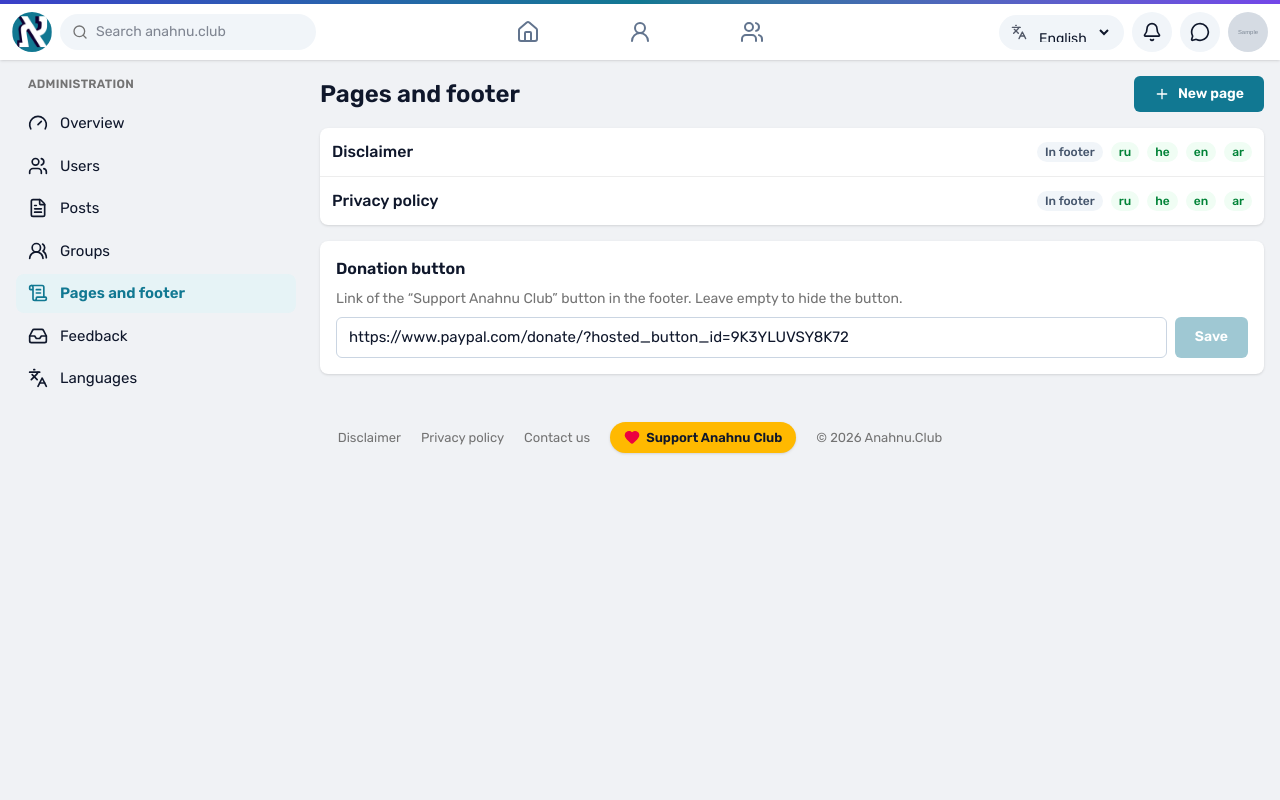
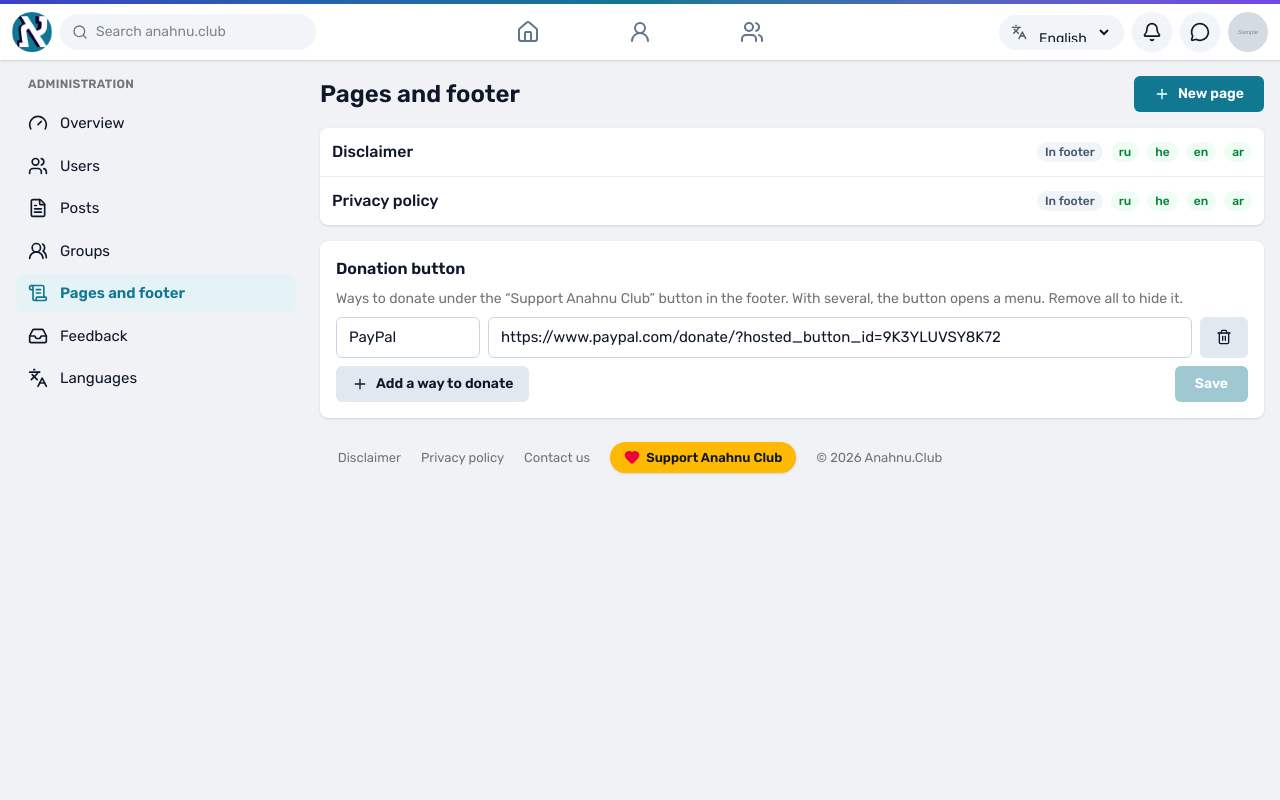
Before and after one commit to nvr1965/anahnuclub, a Laravel app: page /admin/pages in a window 1280 px wide. Run offline with Laravel 12, Linux system fonts and the light colour scheme; a user stored in the database is signed in; data comes from the database, SQL or seed files in the repository; tables that the repository leaves empty hold one stand-in row (values such as "Sample post"); grey boxes marked "Sample" are stand-in pictures; data that the repository does not hold is empty; style sheets or scripts are compiled from the project's sources; some libraries are stand-ins or nearby versions; some web fonts are replaced.

Commit message:
Let the donation button offer several ways to give
Admins keep a list of donation links; with more than one, the footer
button opens a menu. An earlier single link moves into the list.

Co-Authored-By: Claude Opus 5.5 (1M context) <noreply@anthropic.com>
Claude-Session: https://claude.ai/code/session_0191ur3rjF8ybLoKx9TDwXEq

```diff
--- a/app/Http/Controllers/Admin/PageController.php
+++ b/app/Http/Controllers/Admin/PageController.php
@@ -39,7 +39,7 @@ class PageController extends AdminController
                 'published' => $edit->published,
                 'sort' => $edit->sort ?? 0,
             ] : null,
-            'donate_url' => Setting::get('donate_url'),
+            'donate_links' => Setting::donateLinks(),
             'can_translate' => app(Translator::class)->name() !== 'null',
         ]);
     }
@@ -76,8 +76,13 @@ class PageController extends AdminController
 
     public function settings(Request $request): RedirectResponse
     {
-        $data = $request->validate(['donate_url' => ['nullable', 'url:https,http', 'max:500']]);
-        Setting::put('donate_url', $data['donate_url'] ?: '');
+        $data = $request->validate([
+            'donate_links' => ['present', 'array', 'max:10'],
+            'donate_links.*.label' => ['required', 'string', 'max:40'],
+            'donate_links.*.url' => ['required', 'url:https,http', 'max:500'],
+        ]);
+        $links = array_map(fn ($l) => ['label' => trim($l['label']), 'url' => trim($l['url'])], $data['donate_links']);
+        Setting::put('donate_links', json_encode(array_values($links), JSON_UNESCAPED_UNICODE | JSON_UNESCAPED_SLASHES));
 
         return back();
     }
--- a/app/Http/Middleware/HandleInertiaRequests.php
+++ b/app/Http/Middleware/HandleInertiaRequests.php
@@ -53,7 +53,7 @@ class HandleInertiaRequests extends Middleware
             'footer' => fn () => [
                 'pages' => Page::query()->where('published', true)->where('in_footer', true)->orderBy('sort')->orderBy('id')->get()
                     ->map(fn (Page $p) => ['slug' => $p->slug, 'title' => $p->in($locale)['title']])->values(),
-                'donate_url' => Setting::get('donate_url'),
+                'donate' => Setting::donateLinks(),
             ],
             'auth' => [
                 'user' => $request->user(),
--- a/app/Models/Setting.php
+++ b/app/Models/Setting.php
@@ -18,7 +18,7 @@ class Setting extends Model
 
     public const DEFAULTS = [
         // The PayPal button of the old site.
-        'donate_url' => 'https://www.paypal.com/donate/?hosted_button_id=9K3YLUVSY8K72',
+        'donate_links' => '[{"label":"PayPal","url":"https://www.paypal.com/donate/?hosted_button_id=9K3YLUVSY8K72"}]',
     ];
 
     public static function get(string $key): ?string
@@ -28,6 +28,12 @@ class Setting extends Model
         return array_key_exists($key, $all) ? $all[$key] : (self::DEFAULTS[$key] ?? null);
     }
 
+    /** Ways to donate shown under the footer button. @return list<array{label: string, url: string}> */
+    public static function donateLinks(): array
+    {
+        return array_values(json_decode(static::get('donate_links') ?? '[]', true) ?: []);
+    }
+
     public static function put(string $key, ?string $value): void
     {
         static::updateOrCreate(['key' => $key], ['value' => $value]);
--- a/lang/ar.json
+++ b/lang/ar.json
@@ -28,6 +28,7 @@
     "Active now": "متصل الآن",
     "Add a caption…": "أضف تعليقًا…",
     "Add a language": "إضافة لغة",
+    "Add a way to donate": "إضافة طريقة تبرع",
     "Add friend": "إضافة صديق",
     "Add language": "إضافة اللغة",
     "Add photos": "إضافة صور",
@@ -148,7 +149,6 @@
     "Like": "أعجبني",
     "Link copied": "تم النسخ",
     "Link in the footer": "رابط في تذييل الموقع",
-    "Link of the “Support Anahnu Club” button in the footer. Leave empty to hide the button.": "رابط زر «ادعم نادي أنحنو» في تذييل الموقع. اتركه فارغًا لإخفاء الزر.",
     "Log in": "تسجيل الدخول",
     "Log in to your account": "الدخول إلى حسابك",
     "Log out": "تسجيل الخروج",
@@ -279,6 +279,7 @@
     "Videos of :name": "فيديوهات :name",
     "View": "عرض",
     "Warning": "تحذير",
+    "Ways to donate under the “Support Anahnu Club” button in the footer. With several, the button opens a menu. Remove all to hide it.": "طرق التبرع خلف زر «ادعم نادي أنحنو» في تذييل الموقع. إذا كانت أكثر من طريقة، يفتح الزر قائمة. احذفها كلها لإخفاء الزر.",
     "Website": "الموقع",
     "What's on your mind, :name?": "بماذا تفكر يا :name؟",
     "Write a comment…": "اكتب تعليقاً…",
--- a/lang/en.json
+++ b/lang/en.json
@@ -28,6 +28,7 @@
     "Active now": "Active now",
     "Add a caption…": "Add a caption…",
     "Add a language": "Add a language",
+    "Add a way to donate": "Add a way to donate",
     "Add friend": "Add friend",
     "Add language": "Add language",
     "Add photos": "Add photos",
@@ -148,7 +149,6 @@
     "Like": "Like",
     "Link copied": "Link copied",
     "Link in the footer": "Link in the footer",
-    "Link of the “Support Anahnu Club” button in the footer. Leave empty to hide the button.": "Link of the “Support Anahnu Club” button in the footer. Leave empty to hide the button.",
     "Log in": "Log in",
     "Log in to your account": "Log in to your account",
     "Log out": "Log out",
@@ -279,6 +279,7 @@
     "Videos of :name": "Videos of :name",
     "View": "View",
     "Warning": "Warning",
+    "Ways to donate under the “Support Anahnu Club” button in the footer. With several, the button opens a menu. Remove all to hide it.": "Ways to donate under the “Support Anahnu Club” button in the footer. With several, the button opens a menu. Remove all to hide it.",
     "Website": "Website",
     "What's on your mind, :name?": "What's on your mind, :name?",
     "Write a comment…": "Write a comment…",
--- a/lang/he.json
+++ b/lang/he.json
@@ -28,6 +28,7 @@
     "Active now": "מחובר/ת עכשיו",
     "Add a caption…": "הוספת כיתוב…",
     "Add a language": "הוספת שפה",
+    "Add a way to donate": "הוספת דרך תרומה",
     "Add friend": "הוספת חבר/ה",
     "Add language": "הוספת שפה",
     "Add photos": "הוספת תמונות",
@@ -148,7 +149,6 @@
     "Like": "אהבתי",
     "Link copied": "הקישור הועתק",
     "Link in the footer": "קישור בכותרת התחתונה",
-    "Link of the “Support Anahnu Club” button in the footer. Leave empty to hide the button.": "הקישור של כפתור „תמיכה באנחנו קלאב” בתחתית האתר. השאירו ריק כדי להסתיר את הכפתור.",
     "Log in": "כניסה",
     "Log in to your account": "כניסה לחשבון",
     "Log out": "יציאה",
@@ -279,6 +279,7 @@
     "Videos of :name": "הסרטונים של :name",
     "View": "צפייה",
     "Warning": "אזהרה",
+    "Ways to donate under the “Support Anahnu Club” button in the footer. With several, the button opens a menu. Remove all to hide it.": "דרכי התרומה שמאחורי הכפתור „תמיכה באנחנו קלאב” בתחתית האתר. אם יש כמה, הכפתור פותח תפריט. מחקו את כולן כדי להסתיר את הכפתור.",
     "Website": "אתר",
     "What's on your mind, :name?": "מה חדש אצלך, :name?",
     "Write a comment…": "כתבו תגובה…",
--- a/lang/ru.json
+++ b/lang/ru.json
@@ -28,6 +28,7 @@
     "Active now": "В сети",
     "Add a caption…": "Добавить подпись…",
     "Add a language": "Добавить язык",
+    "Add a way to donate": "Добавить способ",
     "Add friend": "Добавить в друзья",
     "Add language": "Добавить язык",
     "Add photos": "Добавить фото",
@@ -148,7 +149,6 @@
     "Like": "Нравится",
     "Link copied": "Скопировано",
     "Link in the footer": "Ссылка в подвале сайта",
-    "Link of the “Support Anahnu Club” button in the footer. Leave empty to hide the button.": "Ссылка кнопки «Поддержать Анахну клуб» в подвале сайта. Оставьте пустой, чтобы скрыть кнопку.",
     "Log in": "Войти",
     "Log in to your account": "Вход в аккаунт",
     "Log out": "Выйти",
@@ -279,6 +279,7 @@
     "Videos of :name": "Видео :name",
     "View": "Открыть",
     "Warning": "Внимание",
+    "Ways to donate under the “Support Anahnu Club” button in the footer. With several, the button opens a menu. Remove all to hide it.": "Способы пожертвования под кнопкой «Поддержать Анахну клуб» в подвале сайта. Если их несколько, кнопка открывает меню. Удалите все, чтобы скрыть кнопку.",
     "Website": "Сайт",
     "What's on your mind, :name?": "Что у вас нового, :name?",
     "Write a comment…": "Напишите комментарий…",
--- a/resources/js/components/site-footer.tsx
+++ b/resources/js/components/site-footer.tsx
@@ -1,13 +1,16 @@
+import { DropdownMenu, DropdownMenuContent, DropdownMenuItem, DropdownMenuTrigger } from '@/components/ui/dropdown-menu';
 import { useT } from '@/lib/i18n';
 import { type SharedData } from '@/types';
 import { Link, usePage } from '@inertiajs/react';
 import { Heart } from 'lucide-react';
 
-/** Bottom of every page: site pages, the feedback form and the donation button. */
+/** Bottom of every page: site pages, the feedback form and the donation button (a menu when there are several ways to give). */
 export function SiteFooter() {
     const t = useT();
     const { footer } = usePage<SharedData>().props;
     const link = 'hover:text-brand hover:underline';
+    const donate =
+        'inline-flex items-center gap-1.5 rounded-full bg-amber-400 px-3.5 py-1.5 text-[13px] font-semibold text-slate-900 shadow-sm transition hover:bg-amber-300';
 
     return (
         <footer className="text-muted-foreground mx-auto flex max-w-[1320px] flex-wrap items-center justify-center gap-x-5 gap-y-3 px-4 pt-2 pb-8 text-[13px]">
@@ -19,15 +22,26 @@ export function SiteFooter() {
             <Link href={route('contact')} className={link}>
                 {t('Contact us')}
             </Link>
-            {footer?.donate_url && (
-                <a
-                    href={footer.donate_url}
-                    target="_blank"
-                    rel="noopener noreferrer"
-                    className="inline-flex items-center gap-1.5 rounded-full bg-amber-400 px-3.5 py-1.5 text-[13px] font-semibold text-slate-900 shadow-sm transition hover:bg-amber-300"
-                >
+            {footer?.donate.length === 1 && (
+                <a href={footer.donate[0].url} target="_blank" rel="noopener noreferrer" className={donate}>
                     <Heart className="size-4 fill-current text-rose-600" /> {t('Support Anahnu Club')}
                 </a>
+            )}
+            {(footer?.donate.length ?? 0) > 1 && (
+                <DropdownMenu>
+                    <DropdownMenuTrigger className={`${donate} outline-none`}>
+                        <Heart className="size-4 fill-current text-rose-600" /> {t('Support Anahnu Club')}
+                    </DropdownMenuTrigger>
+                    <DropdownMenuContent side="top" align="center" className="min-w-48">
+                        {footer.donate.map((link) => (
+                            <DropdownMenuItem key={link.url} asChild>
+                                <a href={link.url} target="_blank" rel="noopener noreferrer" className="cursor-pointer font-medium">
+                                    {link.label}
+                                </a>
+                            </DropdownMenuItem>
+                        ))}
+                    </DropdownMenuContent>
+                </DropdownMenu>
             )}
             <span>© {new Date().getFullYear()} Anahnu.Club</span>
         </footer>
--- a/resources/js/pages/admin/pages.tsx
+++ b/resources/js/pages/admin/pages.tsx
@@ -18,7 +18,7 @@ interface Props {
     languages: Language[];
     pages: { slug: string; title: string; published: boolean; in_footer: boolean; languages: string[] }[];
     edit: { slug: string | null; content: Content; in_footer: boolean; published: boolean; sort: number } | null;
-    donate_url: string | null;
+    donate_links: { label: string; url: string }[];
     can_translate: boolean;
 }
 
@@ -28,9 +28,15 @@ const primary = 'bg-brand hover:bg-brand-dark rounded-md px-5 py-2 text-sm font-
 const secondary =
     'inline-flex items-center gap-2 rounded-md bg-slate-200 px-4 py-2 text-sm font-semibold hover:bg-slate-300 disabled:opacity-40 dark:bg-neutral-800 dark:hover:bg-neutral-700';
 
-export default function AdminPages({ languages, pages, edit, donate_url, can_translate }: Props) {
+export default function AdminPages({ languages, pages, edit, donate_links, can_translate }: Props) {
     const t = useT();
-    const settings = useForm({ donate_url: donate_url ?? '' });
+    const settings = useForm<{ donate_links: { label: string; url: string }[] }>({ donate_links: donate_links });
+    const links = settings.data.donate_links;
+    const setLink = (i: number, key: 'label' | 'url', value: string) =>
+        settings.setData(
+            'donate_links',
+            links.map((l, j) => (j === i ? { ...l, [key]: value } : l)),
+        );
 
     return (
         <AdminLayout
@@ -76,21 +82,59 @@ export default function AdminPages({ languages, pages, edit, donate_url, can_tra
                 >
                     <h2 className="font-semibold">{t('Donation button')}</h2>
                     <p className="text-muted-foreground text-sm">
-                        {t('Link of the “Support Anahnu Club” button in the footer. Leave empty to hide the button.')}
+                        {t(
+                            'Ways to donate under the “Support Anahnu Club” button in the footer. With several, the button opens a menu. Remove all to hide it.',
+                        )}
                     </p>
-                    <div className="flex flex-wrap gap-2">
-                        <input
-                            type="url"
-                            className={`${field} min-w-0 flex-1`}
-                            value={settings.data.donate_url}
-                            onChange={(e) => settings.setData('donate_url', e.target.value)}
-                            placeholder="https://www.paypal.com/donate/?hosted_button_id=…"
-                        />
-                        <button className={primary} disabled={settings.processing || !settings.isDirty}>
+                    {links.map((link, i) => (
+                        <div key={i} className="flex flex-wrap gap-2">
+                            <input
+                                className={`${field.replace('w-full', '')} w-36`}
+                                placeholder="Ko-fi"
+                                value={link.label}
+                                onChange={(e) => setLink(i, 'label', e.target.value)}
+                            />
+                            <input
+                                type="url"
+                                className={`${field.replace('w-full', '')} min-w-0 flex-1`}
+                                placeholder="https://ko-fi.com/…"
+                                value={link.url}
+                                onChange={(e) => setLink(i, 'url', e.target.value)}
+                            />
+                            <button
+                                type="button"
+                                className={secondary}
+                                aria-label={t('Delete')}
+                                onClick={() =>
+                                    settings.setData(
+                                        'donate_links',
+                                        links.filter((_, j) => j !== i),
+                                    )
+                                }
+                            >
+                                <Trash2 className="size-4" />
+                            </button>
+                            {(settings.errors as Record<string, string>)[`donate_links.${i}.url`] && (
+                                <p className="w-full text-sm text-red-600">{(settings.errors as Record<string, string>)[`donate_links.${i}.url`]}</p>
+                            )}
+                        </div>
+                    ))}
+                    <div className="flex flex-wrap justify-between gap-2">
+                        <button
+                            type="button"
+                            className={secondary}
+                            disabled={links.length >= 10}
+                            onClick={() => settings.setData('donate_links', [...links, { label: '', url: '' }])}
+                        >
+                            <Plus className="size-4" /> {t('Add a way to donate')}
+                        </button>
+                        <button
+                            className={primary}
+                            disabled={settings.processing || !settings.isDirty || links.some((l) => !l.label.trim() || !l.url.trim())}
+                        >
                             {t('Save')}
                         </button>
                     </div>
-                    {settings.errors.donate_url && <p className="text-sm text-red-600">{settings.errors.donate_url}</p>}
                 </form>
             </div>
         </AdminLayout>
--- a/resources/js/types/index.ts
+++ b/resources/js/types/index.ts
@@ -29,7 +29,7 @@ export interface SharedData {
     translations: Record<string, string>;
     auth: Auth;
     counts: { messages: number; friend_requests: number; notifications: number } | null;
-    footer: { pages: { slug: string; title: string }[]; donate_url: string | null };
+    footer: { pages: { slug: string; title: string }[]; donate: { label: string; url: string }[] };
     [key: string]: unknown;
 }
 
```
Also changed, not shown: tests/Feature/SitePagesTest.php (+7 -3 lines), database/migrations/2026_10_18_000007_move_donate_url_to_links.php (added).
